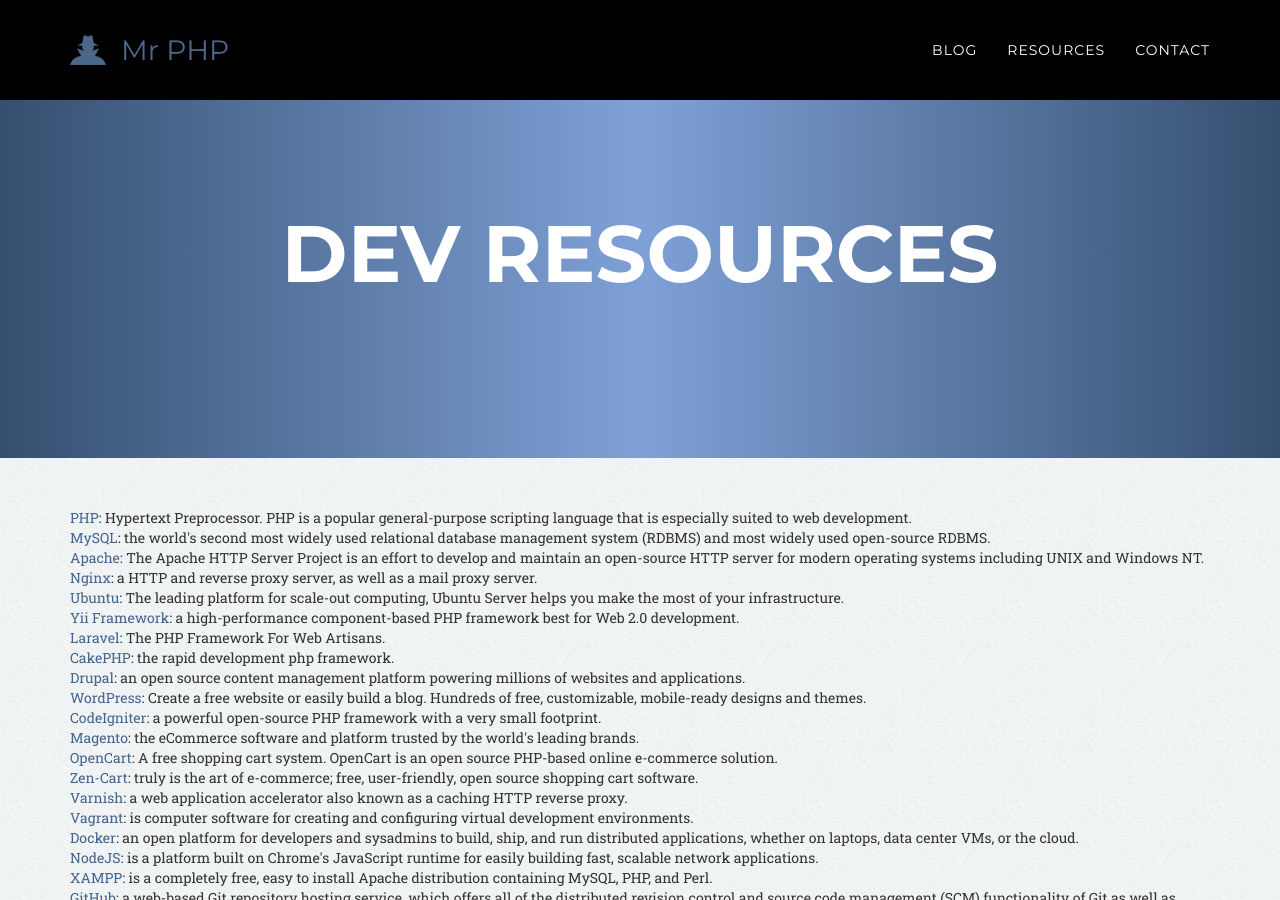
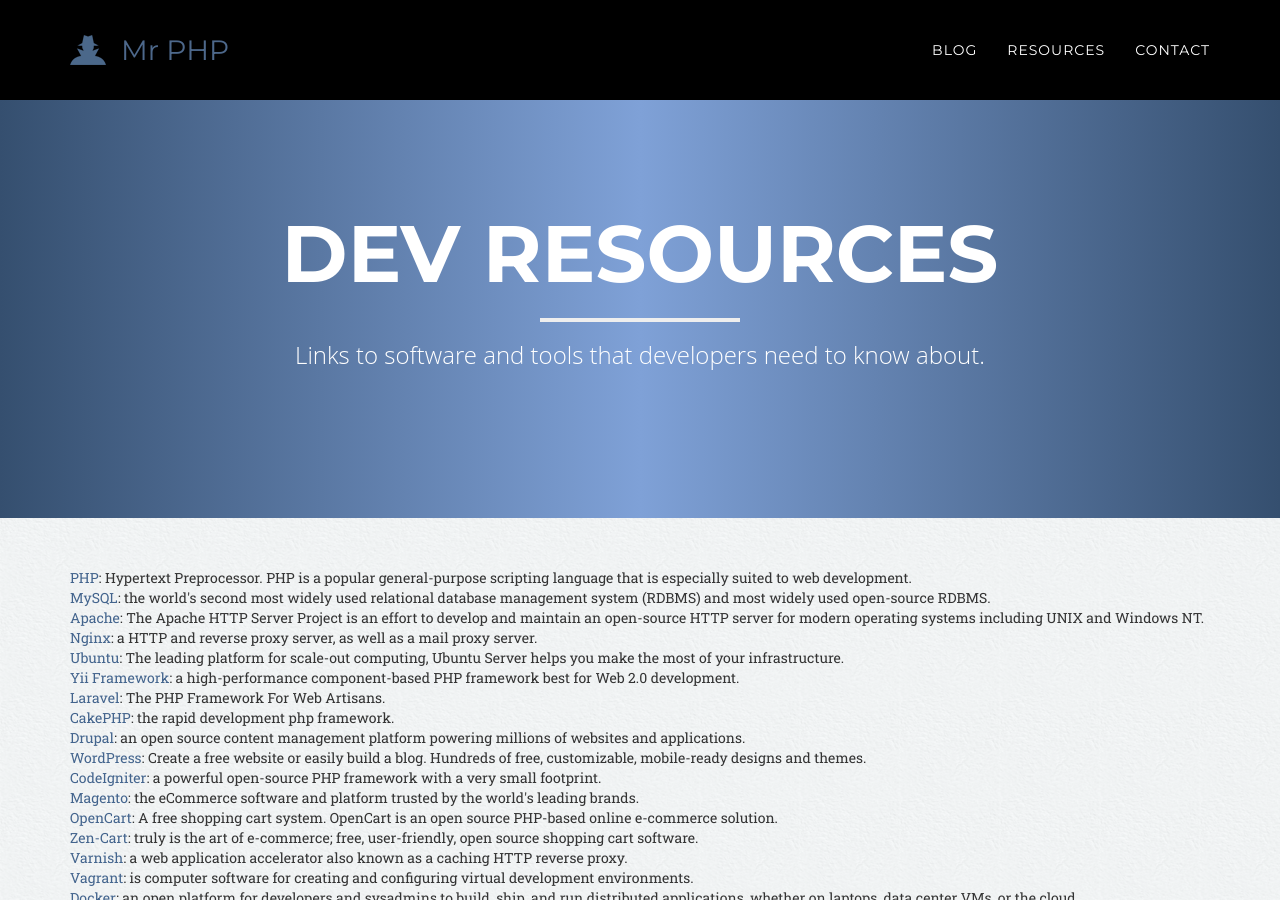
Before and after one commit to mr-php/mr-php.github.io, a Jekyll site: the page built from resources.html, in a window 1280 px wide and 900 px high. Built offline with Jekyll 4.4.1, drawn with Linux system fonts in a browser that asks for light colours; nearby versions of some CDN libraries; some web fonts are replaced; Markdown is read by kramdown in place of the engine named in the settings.

Commit message:
add description to resources

```diff
--- a/resources.html
+++ b/resources.html
@@ -2,6 +2,7 @@
 layout: page
 title: Dev Resources
 permalink: /resources/
+description: Links to software and tools that developers need to know about.
 ---
 
 <ul class="list-unstyled">
```
